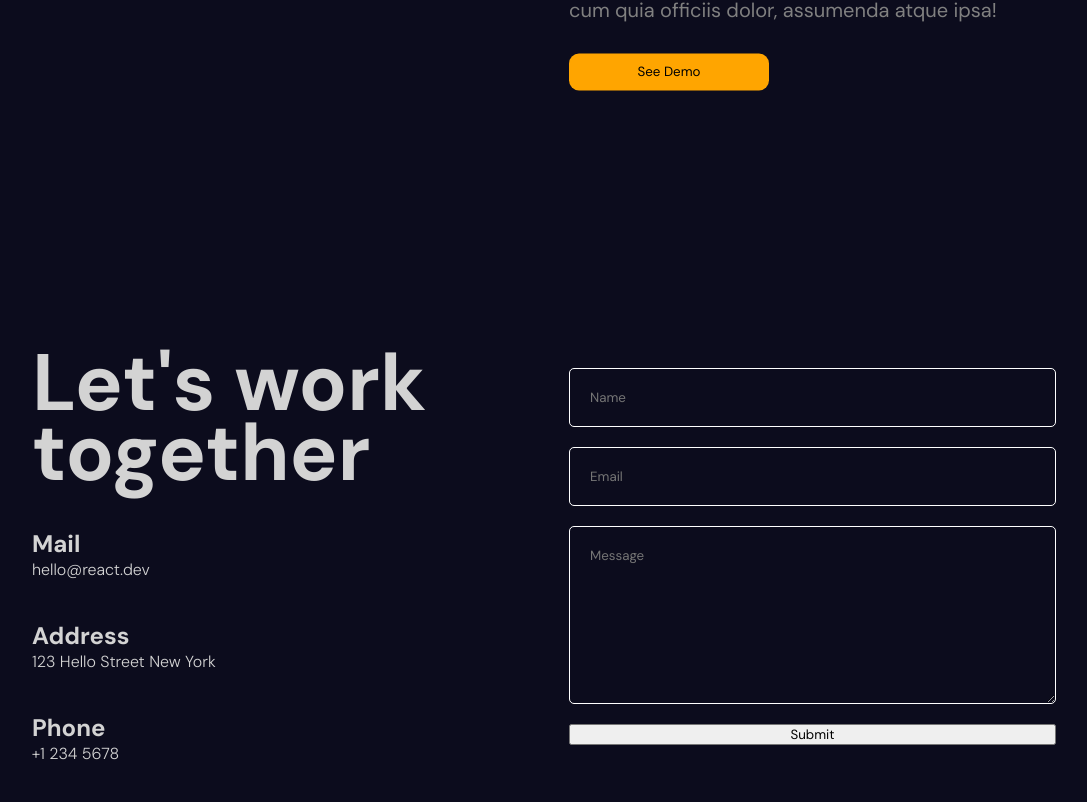
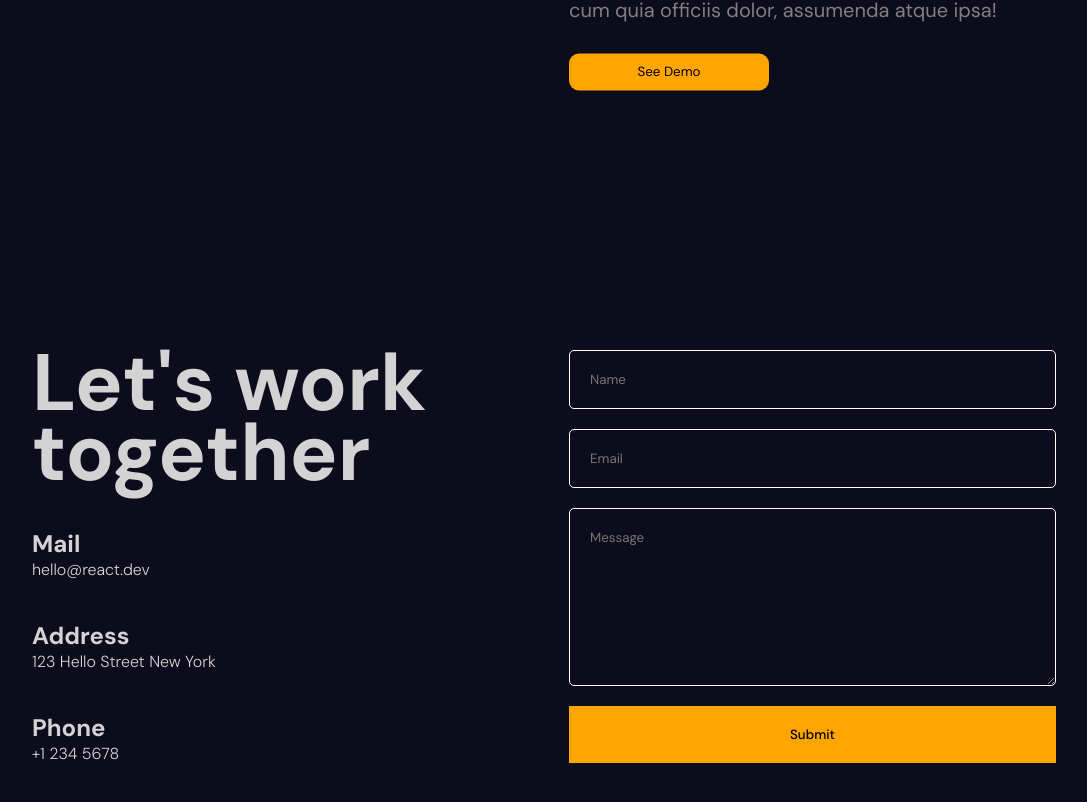
Before and after one commit to erickdc7/react-portfolio-7, a React (Vite) app: page / in a window 1280 px wide. Shown: the part 6377-7179 px from the top of the page, without its empty margins (96-1183 px from the left). Built offline with nearby package versions, Linux system fonts and the light colour scheme.

Commit message:
add button styles

```diff
--- a/src/components/contact/contact.scss
+++ b/src/components/contact/contact.scss
@@ -38,6 +38,14 @@
                 color: white;
                 border-radius: 5px;
             }
+
+            button {
+                padding: 20px;
+                border: none;
+                background-color: orange;
+                cursor: pointer;
+                font-weight: 500;
+            }
         }
     }
 }
```
